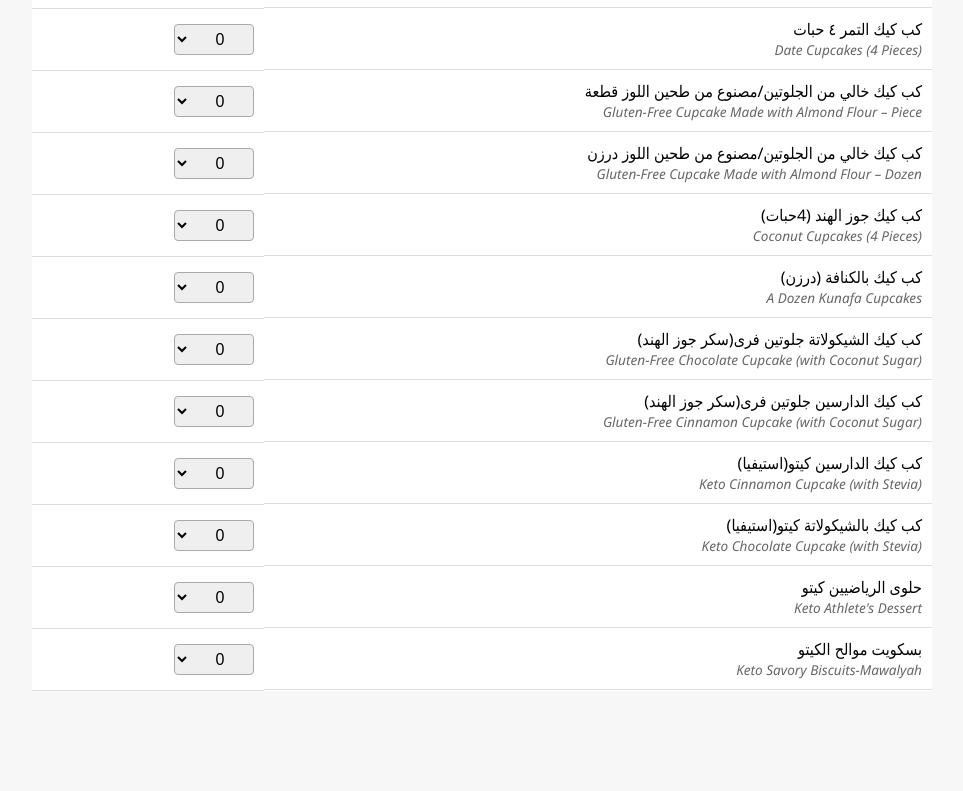
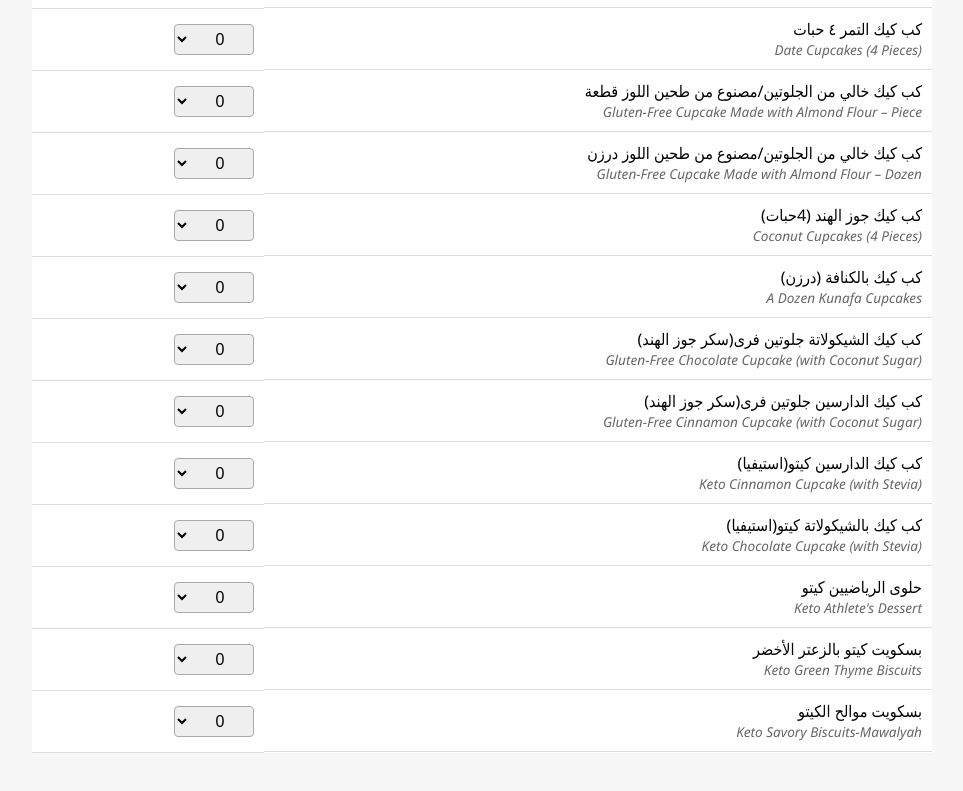
Before and after one commit to sli0tin/sweetorder, a website: page nawaqis.html in a window 1280 px wide. Shown: the part 5693-6484 px from the top of the page, without its empty margins (158-1121 px from the left). Before the commit the page ends 6424 px from the top, so only its background shows below. Drawn offline with Linux system fonts and the light colour scheme.

Commit message:
Update nawaqis.html

```diff
--- a/nawaqis.html
+++ b/nawaqis.html
@@ -301,6 +301,7 @@
 {ar: "كب كيك الدارسين كيتو(استيفيا)", en: "Keto Cinnamon Cupcake (with Stevia)"},
 {ar: "كب كيك بالشيكولاتة كيتو(استيفيا)", en: "Keto Chocolate Cupcake (with Stevia)"},
 {ar: "حلوى الرياضيين كيتو", en: "Keto Athlete's Dessert"},
+{ar: "بسكويت كيتو بالزعتر الأخضر", en: "Keto Green Thyme Biscuits"},
 {ar: "بسكويت موالح الكيتو", en: "Keto Savory Biscuits-Mawalyah"}
 ];
 
```
